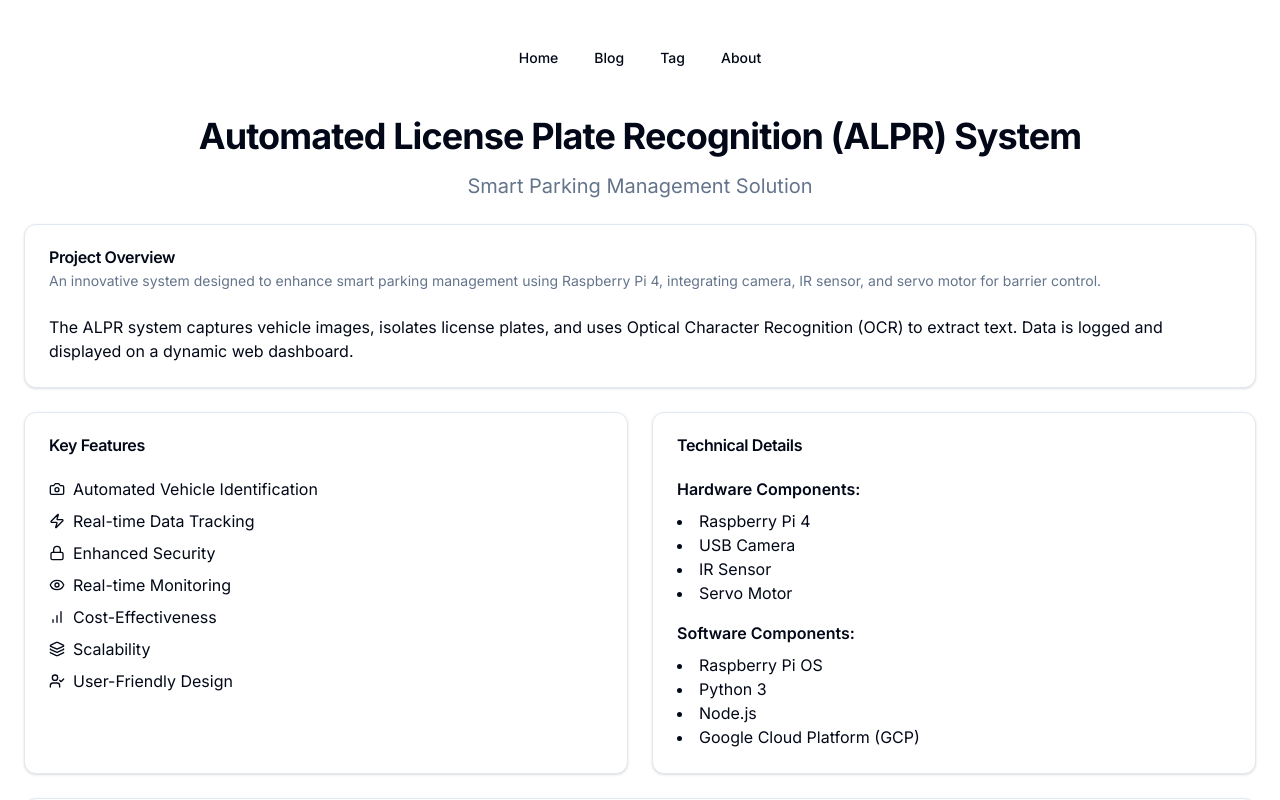
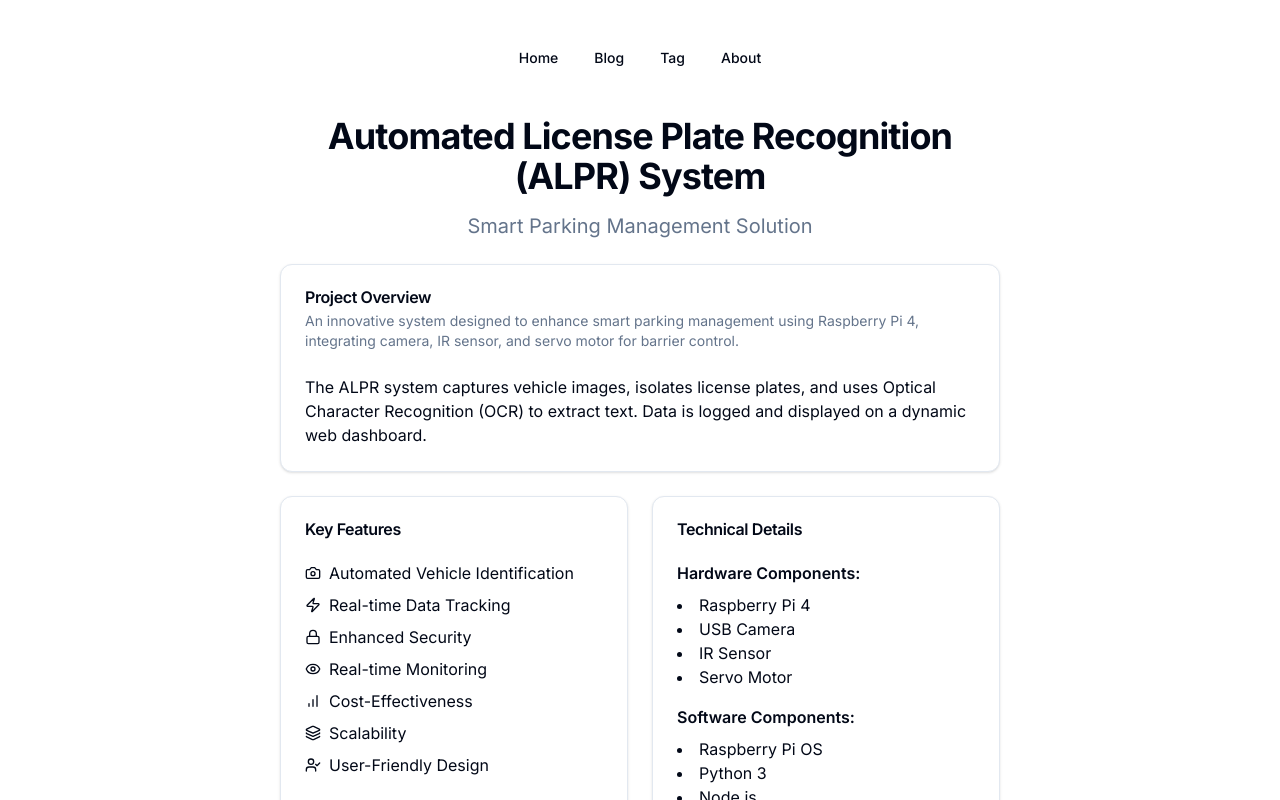
Before and after one commit to neslang-05/my-portfolio, a Next.js app: page /projects/iot-internship in a window 1280 px wide. Shown: the top 800 px of the page. Built offline with nearby package versions, Linux system fonts and the light colour scheme.

Commit message:
Made some more changes

```diff
--- a/src/app/blog/page.tsx
+++ b/src/app/blog/page.tsx
@@ -1,6 +1,6 @@
 "use client";
-import { SubscribeForm } from "@/components/ui/subscribe-form"
-import { BlogPosts } from "@/components/ui/blog-post"
+import { SubscribeForm } from "@/components/subscribe-form"
+import { BlogPosts } from "@/components/blog-post"
 import NavbarSet from "@/components/ui/navbar-set";
 import Footer from "@/components/ui/footer";
 
--- a/src/app/page.tsx
+++ b/src/app/page.tsx
@@ -34,7 +34,7 @@ export default function Home() {
   return (
     <div className="flex flex-col items-center justify-center min-h-screen py-12 px-4 px-top-1 sm:px-6 lg:px-8">
       <NavbarSet />
-      <div className="max-w-4xl mx-auto bg-white shadow-xl rounded-lg overflow-hidden">
+      <div className="max-w-4xl mx-auto overflow-hidden">
         <div className="px-6 py-8">
 
           <header className="border-b pb-8">
--- a/src/app/projects/iot-internship/page.tsx
+++ b/src/app/projects/iot-internship/page.tsx
@@ -10,7 +10,7 @@ import Footer from "@/components/ui/footer"
 
 export default function ALPRProjectPage() {
     return (
-        <div className="container mx-auto p-6 space-y-6">
+        <div className="container mx-auto p-6 space-y-6 max-w-3xl">
             <div className="flex flex-row justify-center py-4">
                 <NavbarSet />
             </div>
--- a/src/app/projects/skill-barter/page.tsx
+++ b/src/app/projects/skill-barter/page.tsx
@@ -12,7 +12,7 @@ import NavbarSet from "@/components/ui/navbar-set"
 
 export default function SkillSwapProjectPage() {
     return (
-        <div className="container mx-auto p-6 space-y-6">
+        <div className="container mx-auto p-6 space-y-6 max-w-3xl">
             <div className="flex flex-row justify-center py-4">
                 <NavbarSet />
             </div>
```
Also changed, not shown: src/components/blog-post.tsx (renamed from src/components/ui/blog-post.tsx), src/components/subscribe-form.tsx (renamed from src/components/ui/subscribe-form.tsx).
